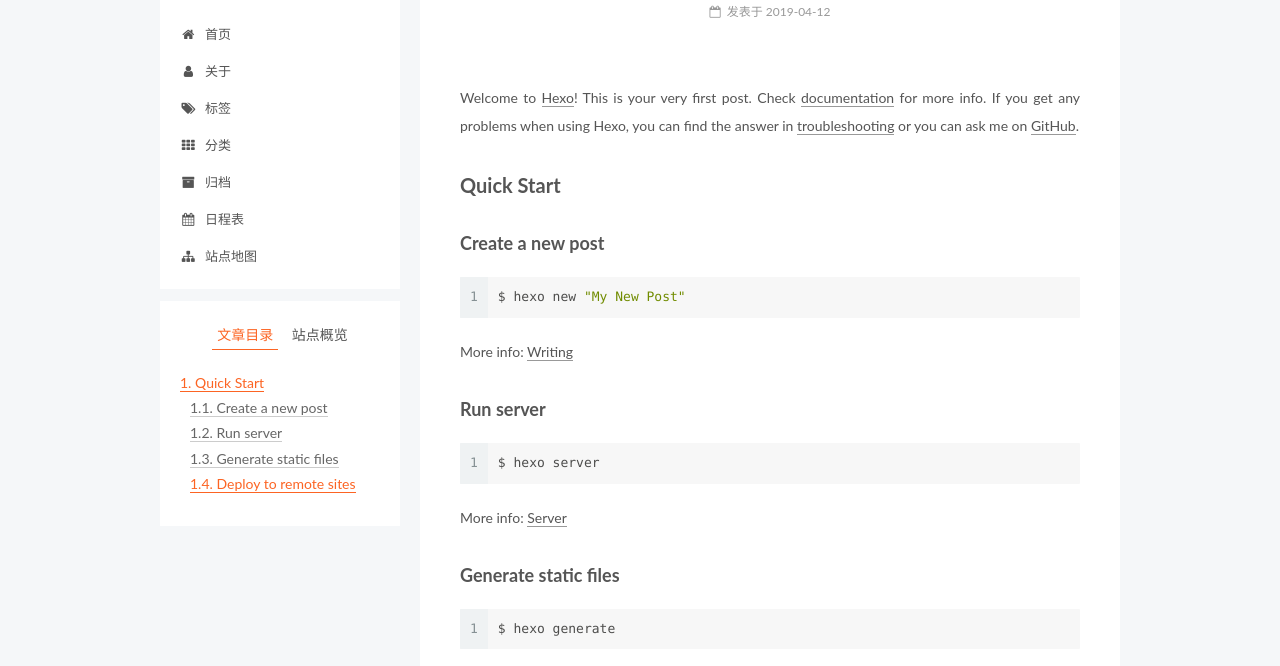
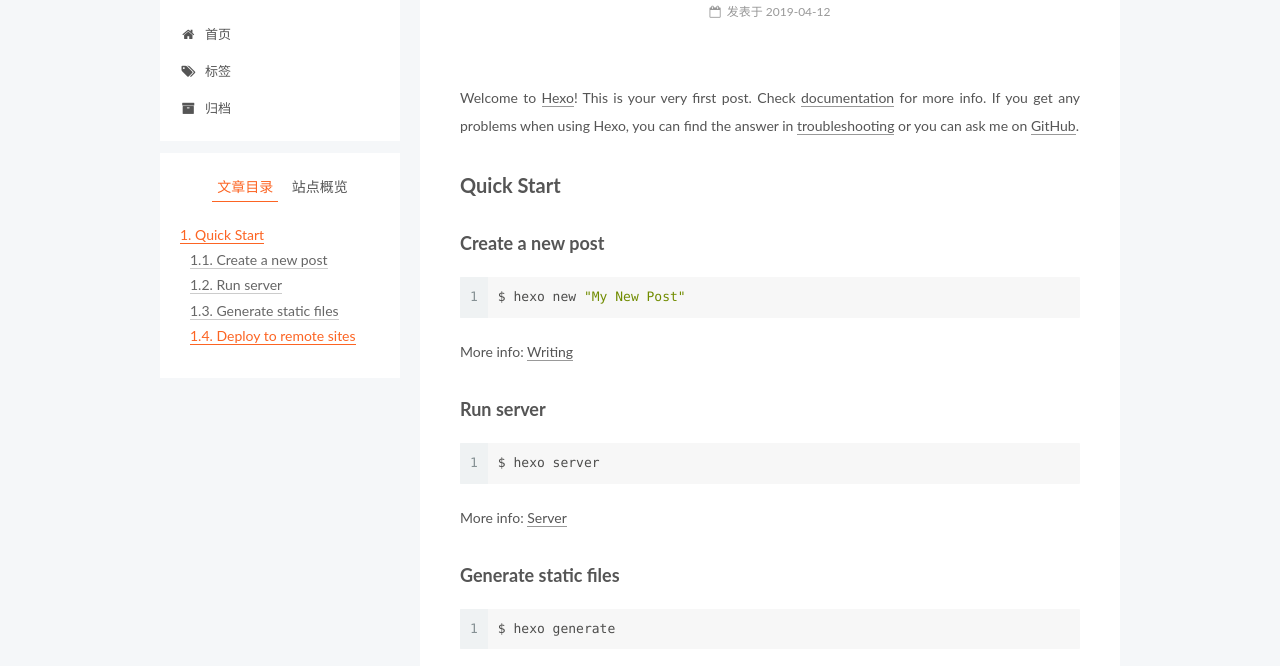
Before and after one commit to mraing/mraing.github.io, a plain HTML site: page 2019/04/12/hello-world/index.html in a window 1280 px wide. Shown: the part 119-785 px from the top of the page. Drawn offline with Linux system fonts and the light colour scheme.

Commit message:
Site updated: 2019-04-12 18:22:10

```diff
--- a/2019/04/12/hello-world/index.html
+++ b/2019/04/12/hello-world/index.html
@@ -133,6 +133,16 @@
 
 
 
+  <script type="text/javascript">
+    var _hmt = _hmt || [];
+    (function() {
+      var hm = document.createElement("script");
+      hm.src = "https://hm.baidu.com/hm.js?1641566d9ec0d1cf44d4a420a61267d7";
+      var s = document.getElementsByTagName("script")[0];
+      s.parentNode.insertBefore(hm, s);
+    })();
+  </script>
+
 
 
 
@@ -191,16 +201,6 @@
         </li>
 
 
-        <li class="menu-item menu-item-about">
-          <a href="/about/" rel="section">
-
-              <i class="menu-item-icon fa fa-fw fa-user"></i> <br>
-
-            关于
-          </a>
-        </li>
-
-
         <li class="menu-item menu-item-tags">
           <a href="/tags/" rel="section">
 
@@ -211,42 +211,12 @@
         </li>
 
 
-        <li class="menu-item menu-item-categories">
-          <a href="/categories/" rel="section">
-
-              <i class="menu-item-icon fa fa-fw fa-th"></i> <br>
-
-            分类
-          </a>
-        </li>
-
-
         <li class="menu-item menu-item-archives">
           <a href="/archives/" rel="section">
 
               <i class="menu-item-icon fa fa-fw fa-archive"></i> <br>
 
             归档
-          </a>
-        </li>
-
-
-        <li class="menu-item menu-item-schedule">
-          <a href="/schedule/" rel="section">
-
-              <i class="menu-item-icon fa fa-fw fa-calendar"></i> <br>
-
-            日程表
-          </a>
-        </li>
-
-
-        <li class="menu-item menu-item-sitemap">
-          <a href="/sitemap.xml" rel="section">
-
-              <i class="menu-item-icon fa fa-fw fa-sitemap"></i> <br>
-
-            站点地图
           </a>
         </li>
 
--- a/css/main.css
+++ b/css/main.css
@@ -1823,7 +1823,7 @@
   width: 4px;
   height: 4px;
   border-radius: 50%;
-  background: #9f82bb;
+  background: #09deff;
 }
 .links-of-blogroll {
   font-size: 13px;
```
Also changed, not shown: archives/2019/04/index.html (+10 -40 lines), archives/2019/index.html (+10 -40 lines), archives/index.html (+10 -40 lines), categories/index.html (+10 -40 lines), index.html (+10 -40 lines).
